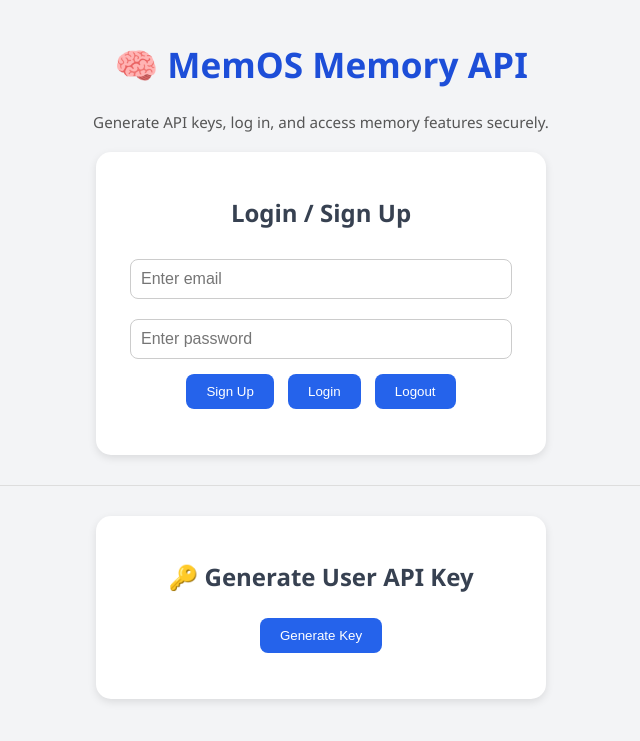
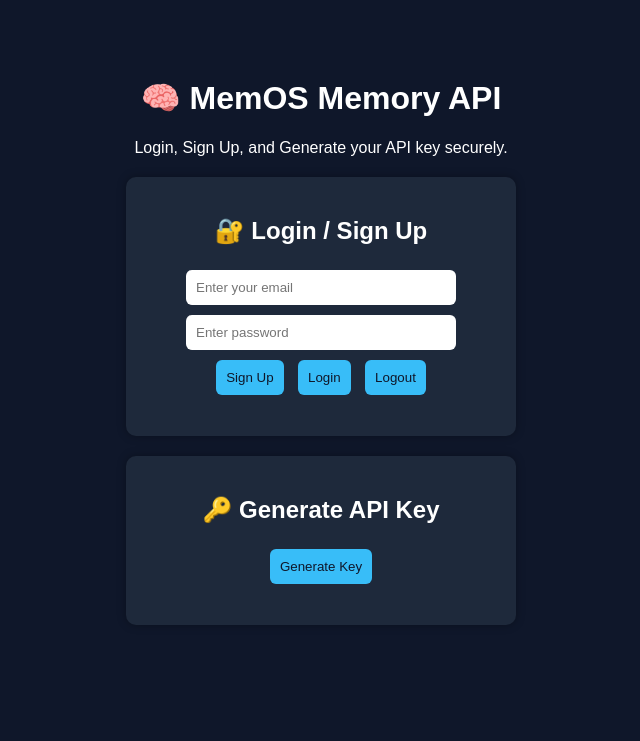
Before and after one commit to SAGEWRL/Memos-api-, a Flask app: page / in a window 1280 px wide. Shown: the top 741 px of the page, without its empty margins (319-959 px from the left). Run offline with Flask 3, Linux system fonts and the light colour scheme; some libraries are stand-ins or nearby versions.

Commit message:
Update index.html

```diff
--- a/templates/index.html
+++ b/templates/index.html
@@ -3,33 +3,138 @@
 <head>
   <meta charset="UTF-8">
   <meta name="viewport" content="width=device-width, initial-scale=1.0">
-    <title>MemOS Memory API</title>
-    <link rel="stylesheet" href="/static/style.css">
+  <title>🧠 MemOS Memory API</title>
+  <style>
+    body {
+      font-family: Arial, sans-serif;
+      background: #0f172a;
+      color: white;
+      text-align: center;
+      padding: 50px;
+    }
+    input, button {
+      margin: 5px;
+      padding: 10px;
+      border-radius: 6px;
+      border: none;
+    }
+    input {
+      width: 250px;
+    }
+    button {
+      background: #38bdf8;
+      color: #0f172a;
+      cursor: pointer;
+      transition: 0.2s;
+    }
+    button:hover {
+      background: #0ea5e9;
+    }
+    .section {
+      background: #1e293b;
+      border-radius: 10px;
+      padding: 20px;
+      margin: 20px auto;
+      width: 350px;
+      box-shadow: 0 0 10px rgba(0,0,0,0.3);
+    }
+  </style>
 </head>
 <body>
   <h1>🧠 MemOS Memory API</h1>
-    <p>Generate API keys, log in, and access memory features securely.</p>
+  <p>Login, Sign Up, and Generate your API key securely.</p>
 
-    <div id="auth-section">
-        <h2>Login / Sign Up</h2>
-        <input type="email" id="email" placeholder="Enter email" />
-        <input type="password" id="password" placeholder="Enter password" />
+  <div class="section">
+    <h2>🔐 Login / Sign Up</h2>
+    <input type="email" id="email" placeholder="Enter your email"><br>
+    <input type="password" id="password" placeholder="Enter password"><br>
     <button onclick="signUp()">Sign Up</button>
     <button onclick="login()">Login</button>
     <button onclick="logout()">Logout</button>
     <p id="auth-status"></p>
   </div>
 
-    <hr>
-
-    <div id="key-section">
-        <h2>🔑 Generate User API Key</h2>
+  <div class="section">
+    <h2>🔑 Generate API Key</h2>
     <button onclick="generateKey()">Generate Key</button>
     <p id="key-display"></p>
   </div>
 
-    <script src="https://www.gstatic.com/firebasejs/11.0.1/firebase-app.js"></script>
-    <script src="https://www.gstatic.com/firebasejs/11.0.1/firebase-auth.js"></script>
-    <script src="/static/main.js"></script>
+  <script type="module">
+    import { initializeApp } from "https://www.gstatic.com/firebasejs/11.0.1/firebase-app.js";
+    import { getAuth, createUserWithEmailAndPassword, signInWithEmailAndPassword, signOut } from "https://www.gstatic.com/firebasejs/11.0.1/firebase-auth.js";
+    import { getFirestore, collection, addDoc, serverTimestamp } from "https://www.gstatic.com/firebasejs/11.0.1/firebase-firestore.js";
+
+    // 🔥 Firebase config
+    const firebaseConfig = {
+      apiKey: "AIzaSyB-fWDSWcJdDsitrQnjsglpFU3XQlwNqIU",
+      authDomain: "memos-api.firebaseapp.com",
+      projectId: "memos-api",
+      storageBucket: "memos-api.firebasestorage.app",
+      messagingSenderId: "48119548245",
+      appId: "1:48119548245:web:23926bc573ff2fca48c7dc"
+    };
+
+    const app = initializeApp(firebaseConfig);
+    const auth = getAuth(app);
+    const db = getFirestore(app);
+
+    // 🧠 Sign Up
+    window.signUp = async function() {
+      const email = document.getElementById("email").value;
+      const password = document.getElementById("password").value;
+      try {
+        await createUserWithEmailAndPassword(auth, email, password);
+        document.getElementById("auth-status").innerText = "✅ Account created & logged in!";
+      } catch (err) {
+        document.getElementById("auth-status").innerText = "❌ " + err.message;
+      }
+    };
+
+    // 🔐 Login
+    window.login = async function() {
+      const email = document.getElementById("email").value;
+      const password = document.getElementById("password").value;
+      try {
+        await signInWithEmailAndPassword(auth, email, password);
+        document.getElementById("auth-status").innerText = "✅ Logged in!";
+      } catch (err) {
+        document.getElementById("auth-status").innerText = "❌ " + err.message;
+      }
+    };
+
+    // 🚪 Logout
+    window.logout = async function() {
+      await signOut(auth);
+      document.getElementById("auth-status").innerText = "👋 Logged out.";
+    };
+
+    // 🔑 Generate API Key
+    window.generateKey = async function() {
+      const user = auth.currentUser;
+      if (!user) {
+        alert("Please log in first!");
+        return;
+      }
+
+      try {
+        const res = await fetch("https://memos-api-ahnh.onrender.com/api/generate_key", { method: "POST" });
+        const data = await res.json();
+        document.getElementById("key-display").innerText = "🆕 Your key: " + data.key;
+
+        await addDoc(collection(db, "api_keys"), {
+          email: user.email,
+          key: data.key,
+          createdAt: serverTimestamp(),
+          usageCount: 0
+        });
+
+        console.log("✅ Key saved to Firestore");
+      } catch (err) {
+        console.error("❌ Error generating key:", err);
+        alert("Error generating key. Check console.");
+      }
+    };
+  </script>
 </body>
 </html>
```
Lines whose indentation alone changed are shown as unchanged.
